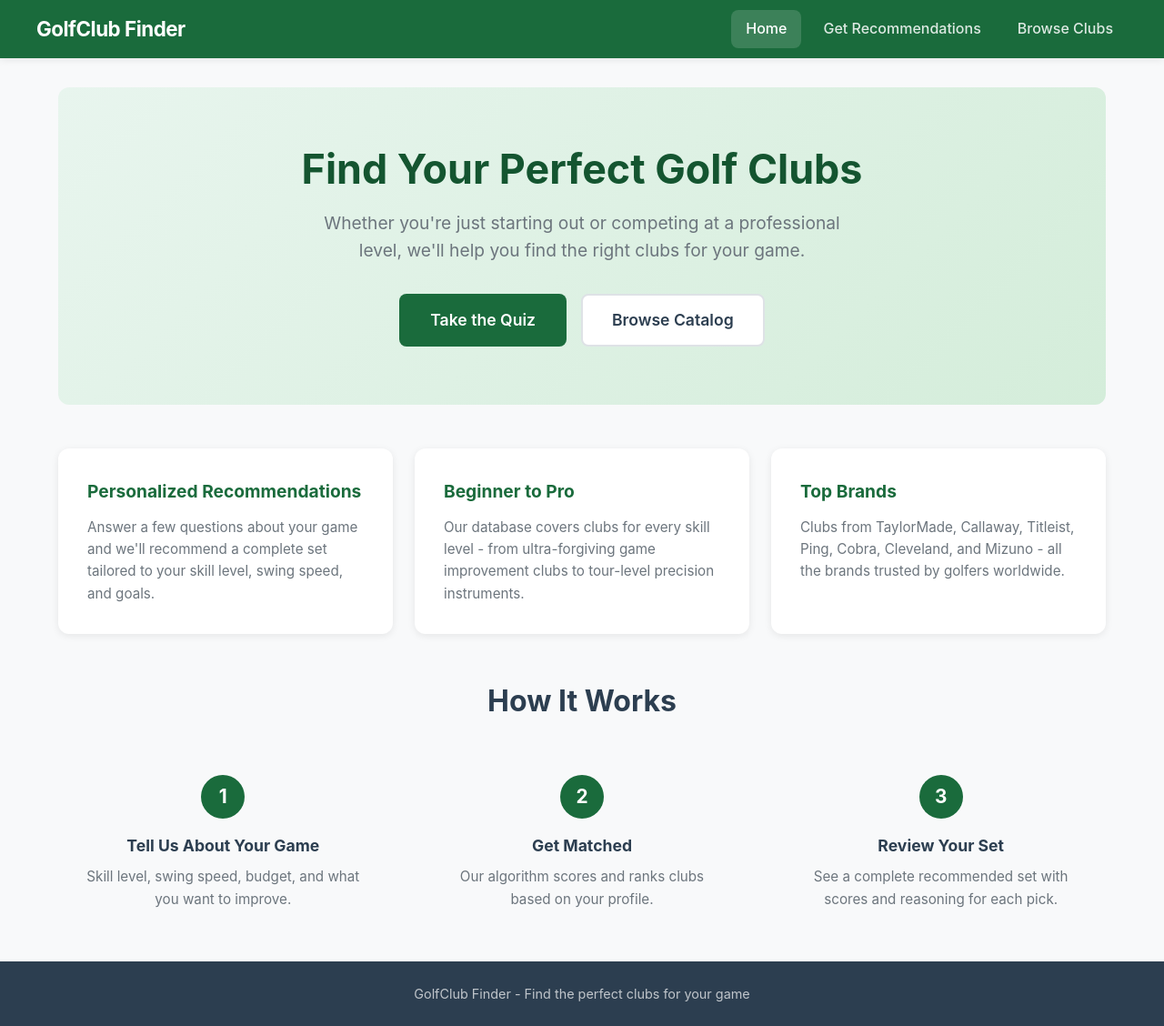
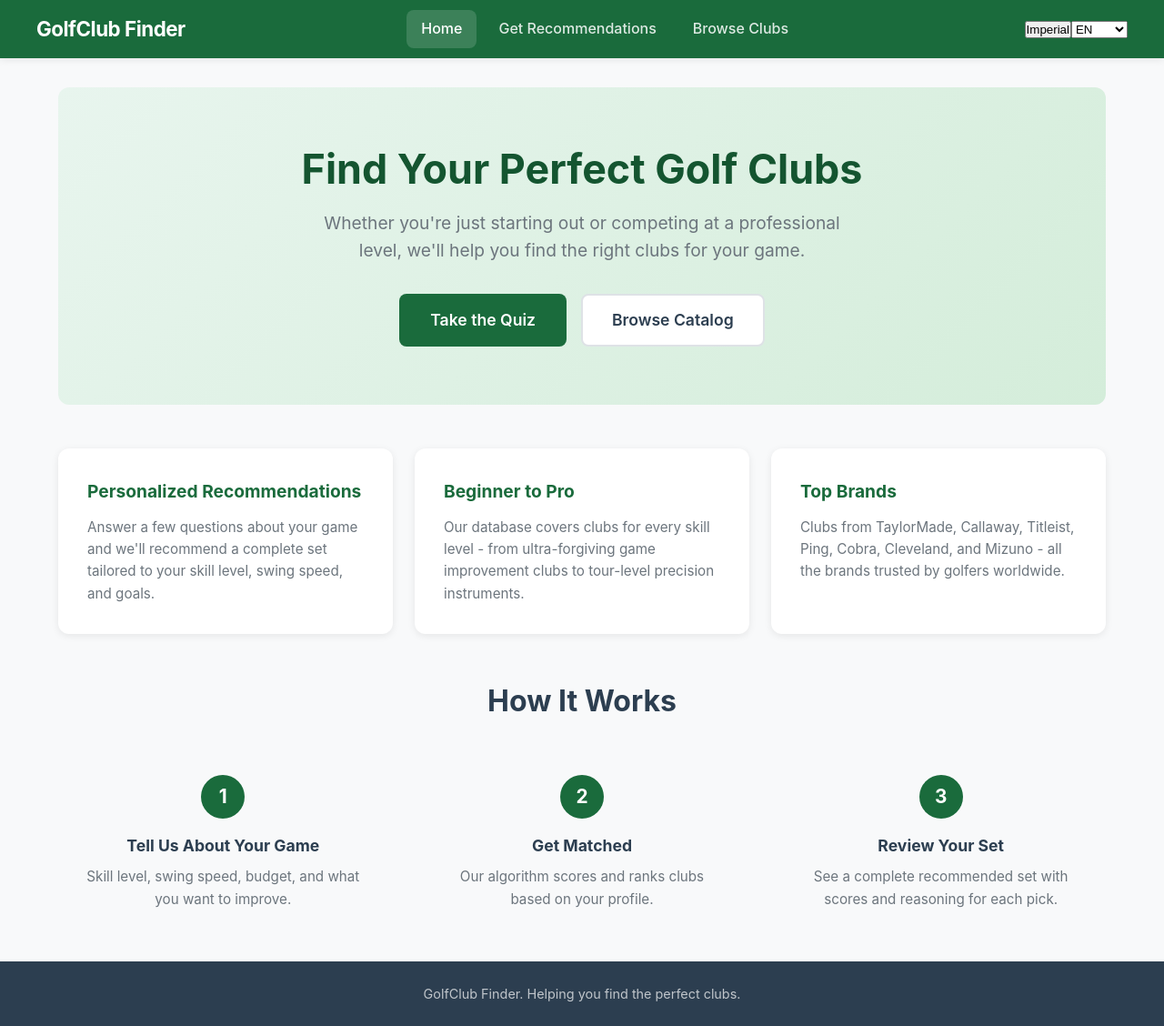
Before and after one commit to tkdgus96/golf-club-recommender, a React (Vite) app in the folder client/: page / in a window 1280 px wide. Shown: the whole page at 91% size. Built offline with nearby package versions, Linux system fonts and the light colour scheme.

Commit message:
Add i18n to Header and Layout components
- Header: Add LanguageSelector and UnitToggle controls
- Layout: Translate footer text

Co-Authored-By: Claude Opus 4.5 <noreply@anthropic.com>

```diff
--- a/client/src/components/layout/Header.tsx
+++ b/client/src/components/layout/Header.tsx
@@ -1,7 +1,11 @@
 import { Link, useLocation } from "react-router-dom";
+import { useTranslation } from "react-i18next";
+import LanguageSelector from "../common/LanguageSelector";
+import UnitToggle from "../common/UnitToggle";
 
 export default function Header() {
   const location = useLocation();
+  const { t } = useTranslation("common");
 
   const isActive = (path: string) =>
     location.pathname === path ? "active" : "";
@@ -10,19 +14,23 @@ export default function Header() {
     <header className="header">
       <div className="header-inner">
         <Link to="/" className="logo">
-          GolfClub Finder
+          {t("nav.logo")}
         </Link>
         <nav className="nav">
           <Link to="/" className={`nav-link ${isActive("/")}`}>
-            Home
+            {t("nav.home")}
           </Link>
           <Link to="/quiz" className={`nav-link ${isActive("/quiz")}`}>
-            Get Recommendations
+            {t("nav.quiz")}
           </Link>
           <Link to="/catalog" className={`nav-link ${isActive("/catalog")}`}>
-            Browse Clubs
+            {t("nav.catalog")}
           </Link>
         </nav>
+        <div className="header-controls">
+          <UnitToggle />
+          <LanguageSelector />
+        </div>
       </div>
     </header>
   );
--- a/client/src/components/layout/Layout.tsx
+++ b/client/src/components/layout/Layout.tsx
@@ -1,7 +1,10 @@
 import { Outlet } from "react-router-dom";
+import { useTranslation } from "react-i18next";
 import Header from "./Header";
 
 export default function Layout() {
+  const { t } = useTranslation("common");
+
   return (
     <div className="app">
       <Header />
@@ -9,7 +12,7 @@ export default function Layout() {
         <Outlet />
       </main>
       <footer className="footer">
-        <p>GolfClub Finder - Find the perfect clubs for your game</p>
+        <p>{t("footer.copyright")}</p>
       </footer>
     </div>
   );
```
